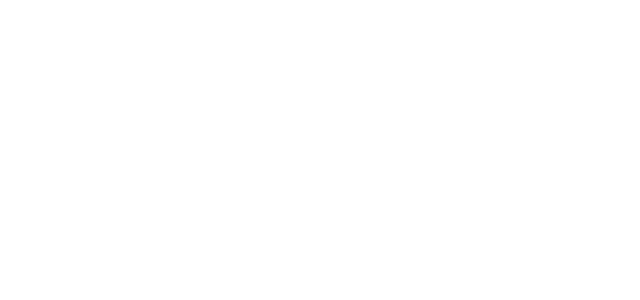
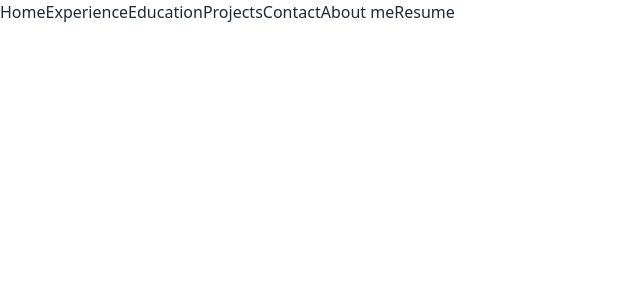
Before and after one commit to LeeKrane/krane-portfolio, a Nuxt app: page /home in a window 1280 px wide. Shown: the top 300 px of the page, without its empty margins (0-640 px from the left). Built offline with nearby package versions, Linux system fonts and the light colour scheme.

Commit message:
add nav header and initial pages

```diff
--- /dev/null
+++ b/app/components/NavHeader.vue
@@ -0,0 +1,16 @@
+<template>
+	<nav>
+		<NuxtLink to="/home">Home</NuxtLink>
+		<NuxtLink to="/experience">Experience</NuxtLink>
+		<NuxtLink to="/education">Education</NuxtLink>
+		<NuxtLink to="/projects">Projects</NuxtLink>
+		<NuxtLink to="/contact">Contact</NuxtLink>
+		<NuxtLink to="/about-me">About me</NuxtLink>
+		<NuxtLink external target="_blank" to="https://resume.krane.dev/">Resume</NuxtLink>
+	</nav>
+</template>
+<script>
+export default {
+	name: 'NavHeader'
+}
+</script>
--- a/app/layouts/default.vue
+++ b/app/layouts/default.vue
@@ -1,5 +1,6 @@
 <template>
 	<main>
+		<NavHeader />
 		<slot />
 	</main>
 </template>
```
Also changed, not shown: app/pages/home.vue (added, +11 -0 lines), app/pages/index.vue (added, +10 -0 lines).
